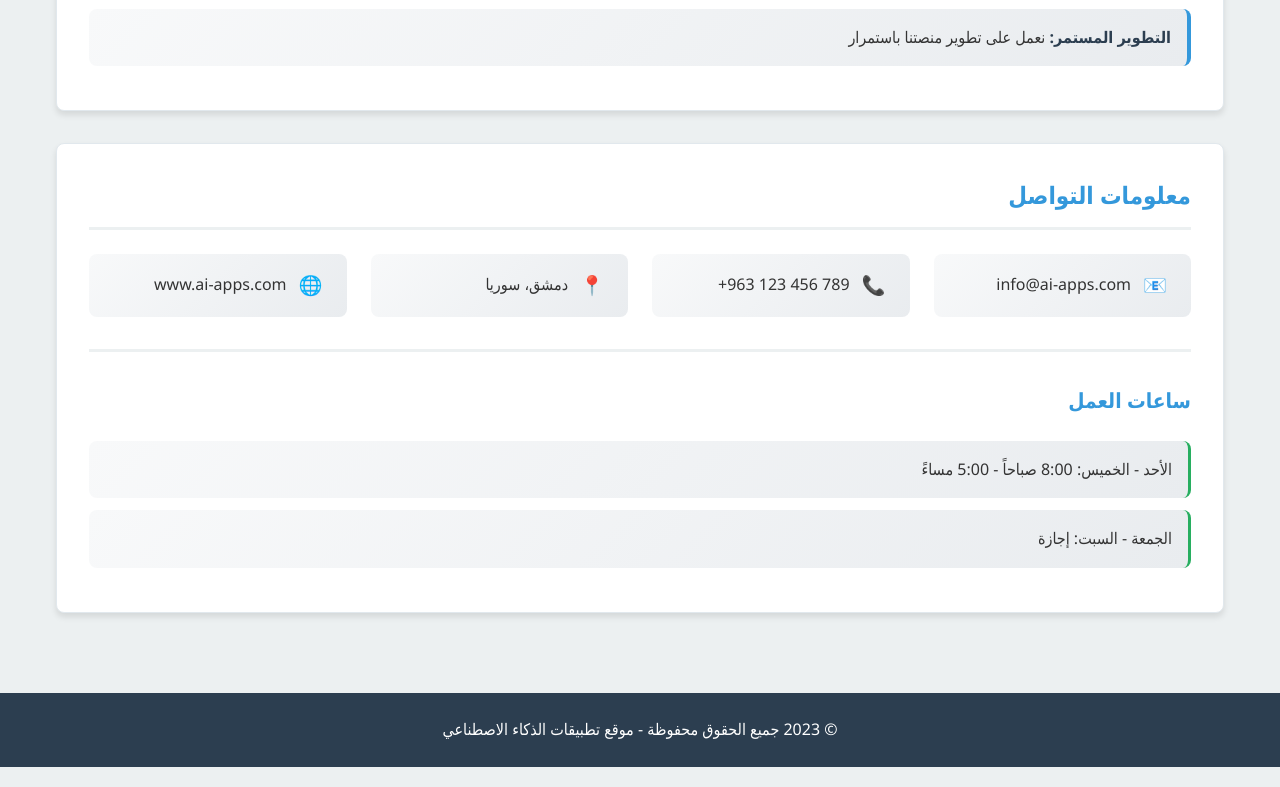
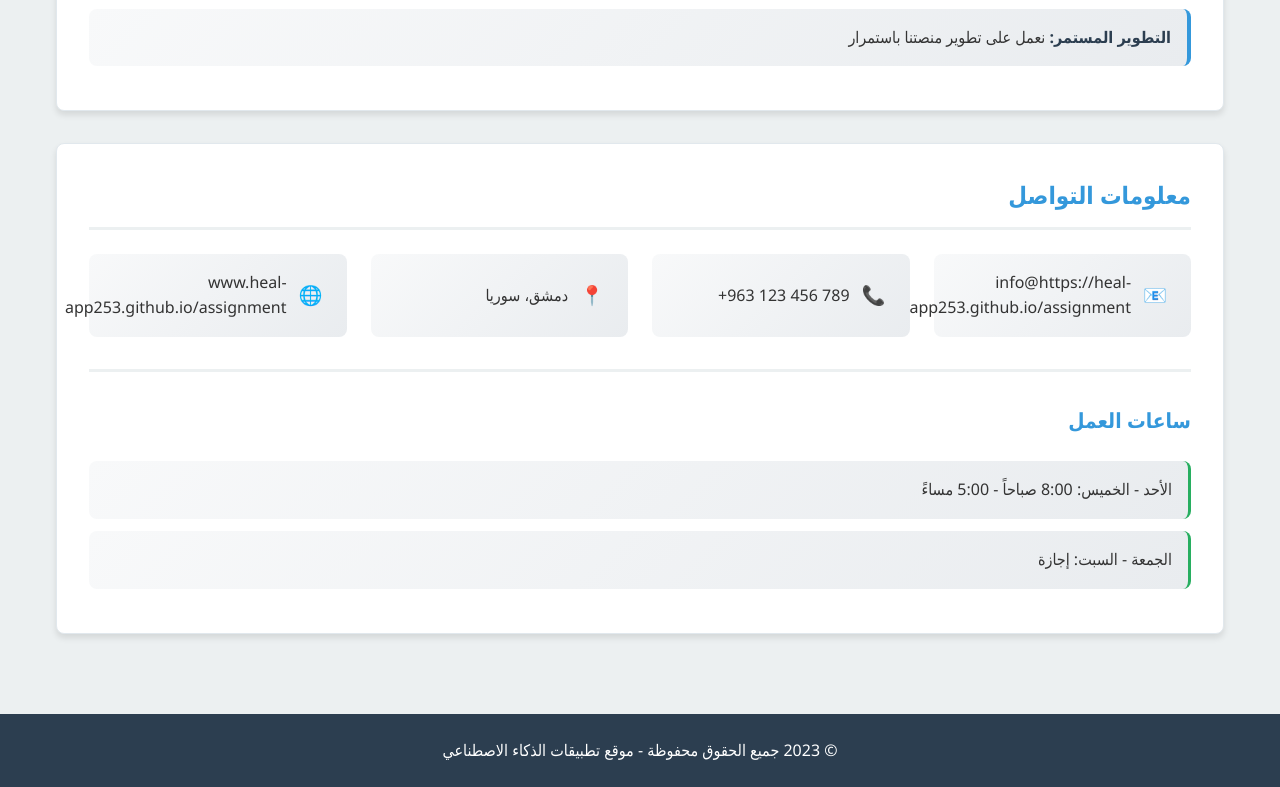
Before and after one commit to heal-app253/assignment, a plain HTML site: page AboutUs.html in a window 1280 px wide. Shown: the part 818-1605 px from the top of the page. Drawn offline with Linux system fonts and the light colour scheme.

Commit message:
Modify contact details in AboutUs.html
Updated contact information and links in AboutUs.html.

```diff
--- a/AboutUs.html
+++ b/AboutUs.html
@@ -71,7 +71,7 @@
                     <div class="contact-info">
                         <div class="contact-item">
                             <span class="contact-icon">📧</span>
-                            <span>info@ai-apps.com</span>
+                            <span>info@https://heal-app253.github.io/assignment</span>
                         </div>
                         <div class="contact-item">
                             <span class="contact-icon">📞</span>
@@ -83,7 +83,7 @@
                         </div>
                         <div class="contact-item">
                             <span class="contact-icon">🌐</span>
-                            <span>www.ai-apps.com</span>
+                            <span>www.heal-app253.github.io/assignment</span>
                         </div>
                     </div>
 
@@ -106,4 +106,5 @@
 
     <script src="myFunctions.js"></script>
 </body>
+
 </html>
```
